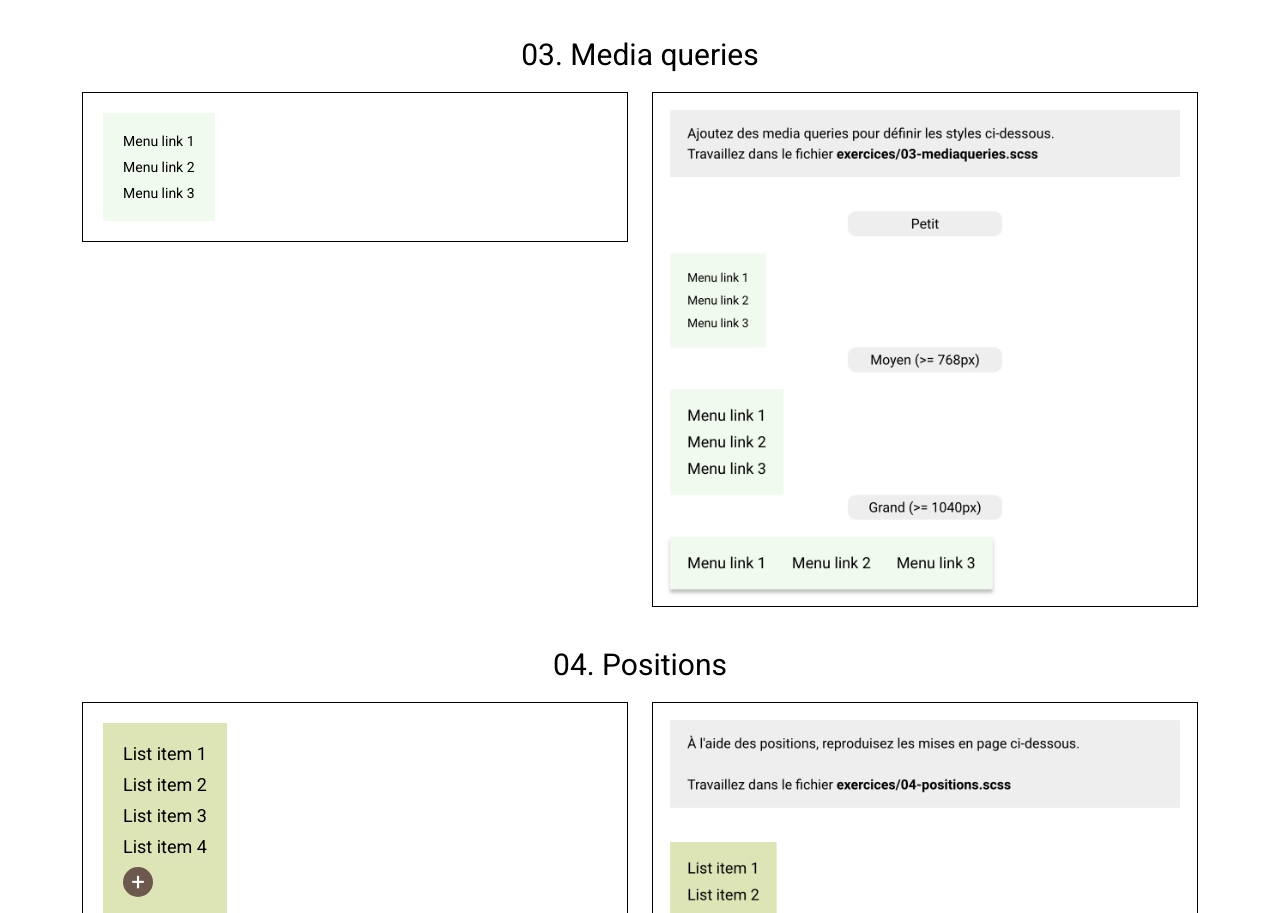
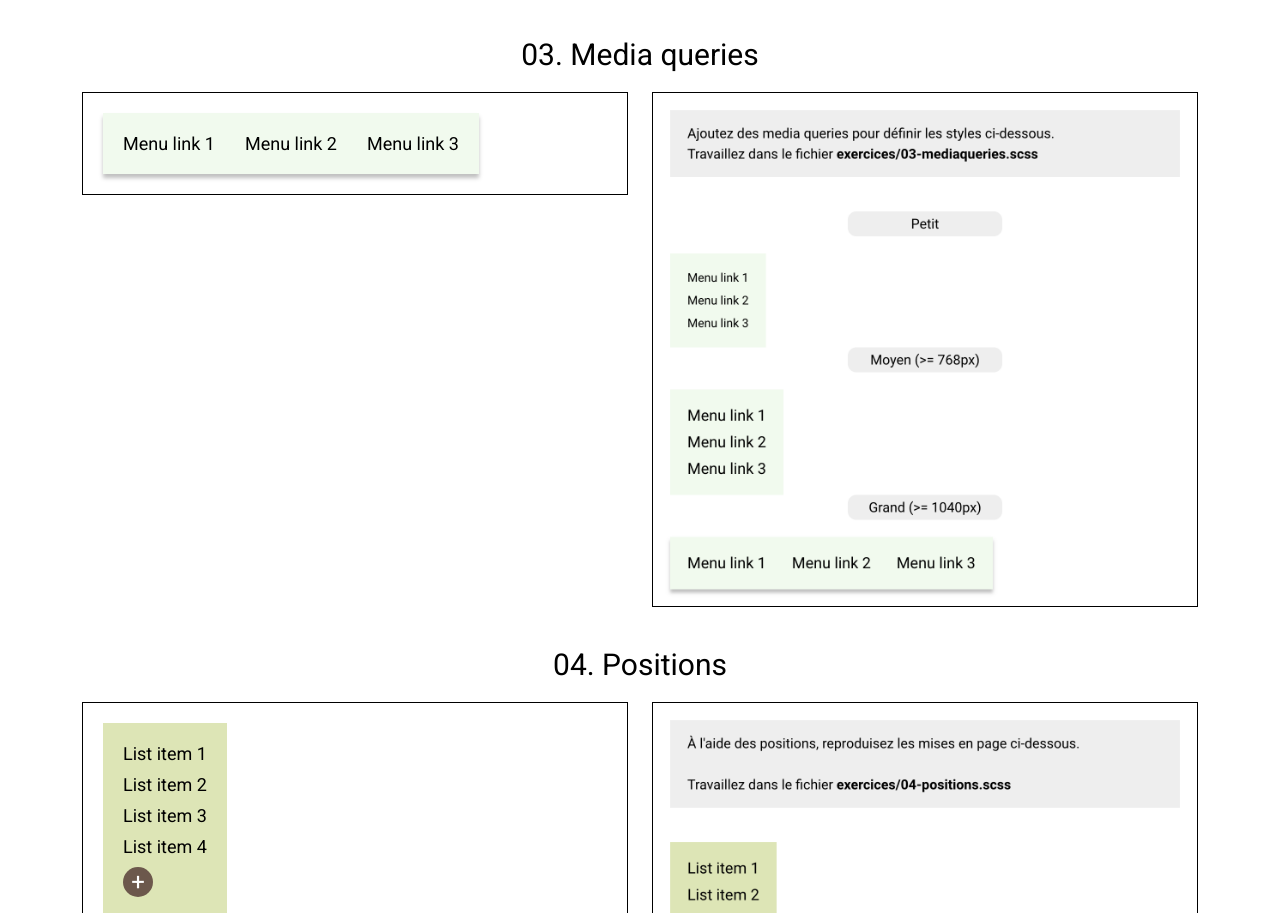
Before and after one commit to titiyocretton/examen-revision-b, a website built with Parcel: page src/index.html in a window 1280 px wide. Shown: the part 868-1781 px from the top of the page. Built offline with nearby package versions, Linux system fonts and the light colour scheme.

Commit message:
exercice 3 finit

```diff
--- a/src/exercices/03-mediaqueries.scss
+++ b/src/exercices/03-mediaqueries.scss
@@ -6,3 +6,17 @@
   background: #f1faee;
   font-size: 14px;
 }
+
+@media (min-width: 768px) {
+  .navigation {
+    font-size: 18px;
+  }
+}
+
+@media (min-width: 1040px) {
+  .navigation {
+    flex-direction: row;
+    gap: 30px;
+    box-shadow: 0px 4px 4px 0px rgba(0, 0, 0, 0.25);
+  }
+}
```
